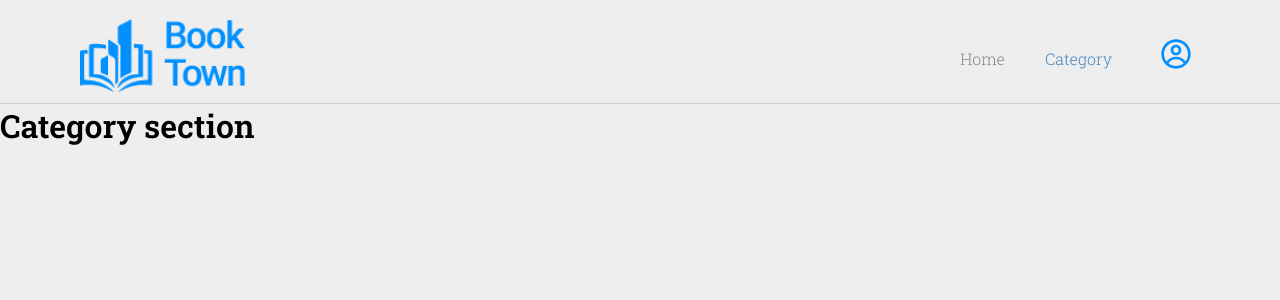
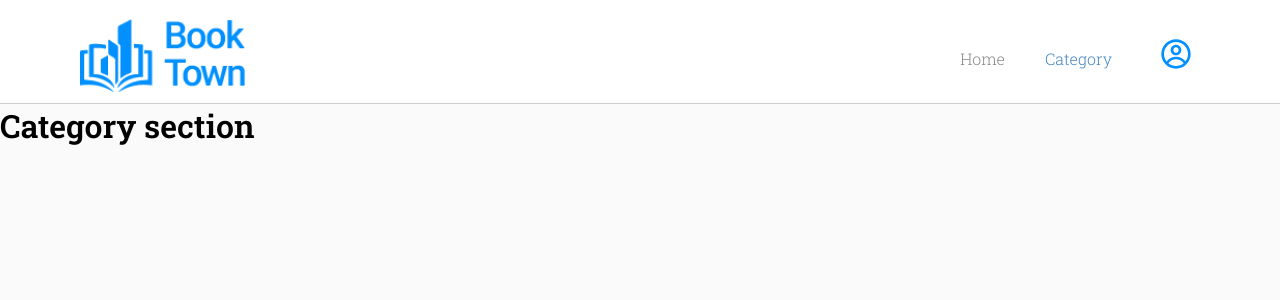
Before and after one commit to christianonoh/Booktown, a React (Create React App) app: page /category in a window 1280 px wide. Shown: the top 300 px of the page. Built offline with nearby package versions, Linux system fonts and the light colour scheme.

Commit message:
Fix errors

```diff
--- a/src/App.css
+++ b/src/App.css
@@ -13,7 +13,8 @@
   --Black: #000;
   --Grey: #ccc;
   --PaleGrey: #888;
-  --White: #eee;
+  --White: #fff;
+  --PaleWhite: #fafafa;
   --Blue: #0290ff;
   --DarkBlue: #4386bf;
 }
@@ -23,7 +24,7 @@ body {
   font-family: 'Roboto Slab', serif;
   font-style: normal;
   overflow-x: hidden;
-  background-color: var(--White);
+  background-color: var(--PaleWhite);
   color: var(--Black);
 }
 
@@ -43,6 +44,7 @@ nav {
   align-items: center;
   padding: 1rem 10vmin 0.2rem 10vmin;
   border-bottom: 1px solid var(--Grey);
+  background-color: var(--White);
 }
 
 .nav-items {
```
